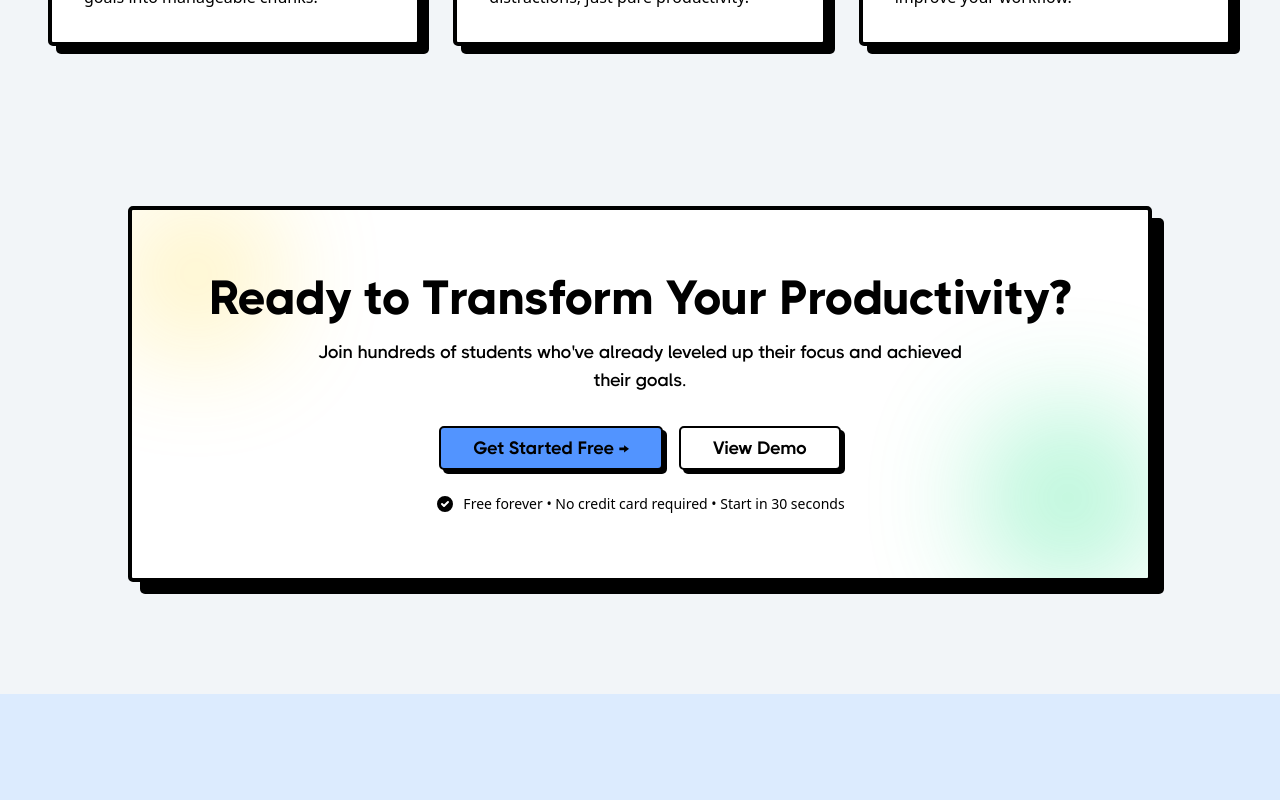
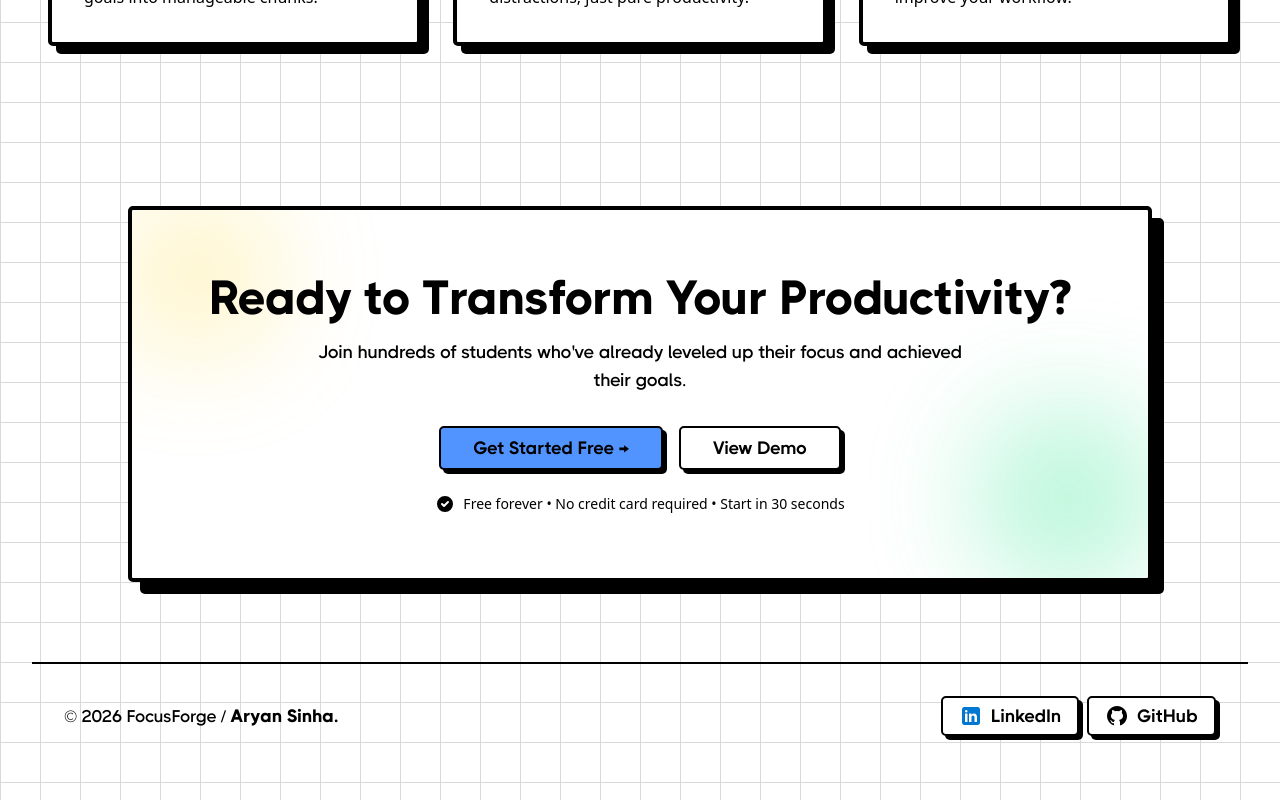
Before and after one commit to Aryansinha2811/FocusForge, a React (Vite) app: page / in a window 1280 px wide. Shown: the part 1978-2778 px from the top of the page. Before the commit the page ends 2672 px from the top, so only its background shows below. Built offline with nearby package versions, Linux system fonts and the light colour scheme.

Commit message:
Footer and background done

```diff
--- a/src/Pages/Landing/Home.tsx
+++ b/src/Pages/Landing/Home.tsx
@@ -4,6 +4,7 @@ import FeaturesGrid from "@/components/Layout/FeaturesGrid"
 import Hero from "@/components/Layout/Hero"
 import HowItWorks from "@/components/Layout/HowItWorks"
 import Navbar from "@/components/Layout/Navbar"
+import Footer from "@/components/Layout/Footer"
 import { AuthModal } from "@/components/../Pages/Auth/AuthModal"
 
 export default function Home(){
@@ -22,7 +23,7 @@ export default function Home(){
             <FeaturesGrid />
             <HowItWorks />
             <CTASection />
-
+            <Footer />
             <AuthModal
                 isOpen={isAuthModalOpen}
                 onClose={() => setIsAuthModalOpen(false)}
--- /dev/null
+++ b/src/components/Layout/Footer.tsx
@@ -0,0 +1,38 @@
+import { Button } from "../ui/button"
+import LinkedIn from "../../assets/Icons/Linkedin.png"
+import Github from "../../assets/Icons/Github.png"
+
+export default function Footer() {
+    return (
+        <footer>
+            <div className="border-t-2 border-border mx-auto flex max-w-7xl items-center justify-between p-4 py-8 px-4 sm:px-6 lg:px-8">
+
+                {/* Left Side: Paragraph */}
+                <p className="text-[17px] text-foreground/70 font-paragraph">
+                    &copy; {new Date().getFullYear()} FocusForge / <span className="font-hero text-[18px] text-black">Aryan Sinha.</span>
+                </p>
+
+                {/* Right Side: Buttons */}
+                <div className="flex gap-2">
+                    <Button
+                        onClick={() => window.open('https://www.linkedin.com/in/aryan-sinha-2811/', '_blank')}
+                        variant={"neutral"}
+                        className="font-button text-lg"
+                    >
+                        <img className="h-6 w-6" src={LinkedIn} alt="LinkedIn" />
+                        LinkedIn
+                    </Button>
+                    <Button
+                        onClick={() => window.open('https://github.com/aryansinha2811', '_blank')}
+                        variant='neutral'
+                        className="font-button text-lg"
+                    >
+                        <img className="h-6 w-6" src={Github} alt="GitHub" />
+                        GitHub
+                    </Button>
+                </div>
+
+            </div>
+        </footer>
+    )
+}
--- a/src/components/Layout/Hero.tsx
+++ b/src/components/Layout/Hero.tsx
@@ -26,10 +26,10 @@ export default function Hero() {
                         </p>
 
                         <div className="flex flex-col sm:flex-row gap-4 pt-4">
-                            <Button size="lg" className="text-lg">
+                            <Button size="lg" className="text-lg font-button">
                                 Get Started →
                             </Button>
-                            <Button size="lg" variant="neutral" className="text-lg">
+                            <Button size="lg" variant="neutral" className="text-lg font-button">
                                 View Demo
                             </Button>
                         </div>
--- a/src/main.tsx
+++ b/src/main.tsx
@@ -5,20 +5,16 @@ import App from './App.tsx'
 
 createRoot(document.getElementById('root')!).render(
   <StrictMode>
-    <div className="min-h-screen w-full bg-[#f2f5f8] relative">
-      {/* Top Fade Grid Background */}
+    <div className="min-h-screen w-full bg-white relative">
+  {/* Grid Background */}
   <div
     className="absolute inset-0 z-0"
     style={{
       backgroundImage: `
-            linear-gradient(to right, #d3d6db 1px, transparent 1px),
-            linear-gradient(to bottom, #d3d6db 1px, transparent 1px)
+        linear-gradient(to right, #d9d9d9 1px, transparent 1px),
+        linear-gradient(to bottom, #d9d9d9 1px, transparent 1px)
       `,
-          backgroundSize: "20px 30px",
-          WebkitMaskImage:
-            "radial-gradient(ellipse 70% 60% at 50% 0%, #000 60%, transparent 100%)",
-          maskImage:
-            "radial-gradient(ellipse 70% 60% at 50% 0%, #000 60%, transparent 100%)",
+      backgroundSize: "40px 40px",
     }}
   />
 
```
Also changed, not shown: src/assets/Icons/Linkedin.png (added). Lines whose indentation alone changed are shown as unchanged.
